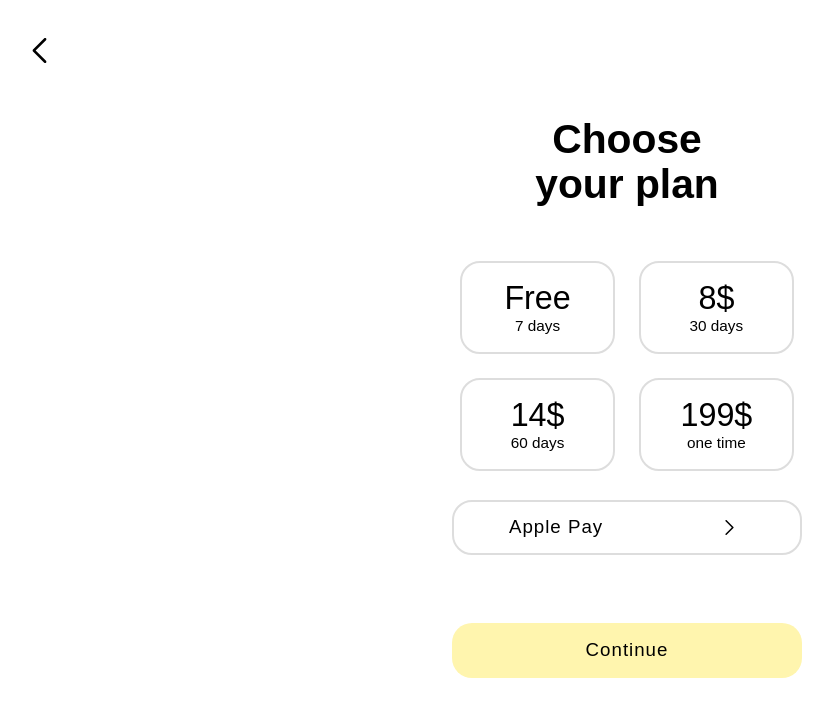
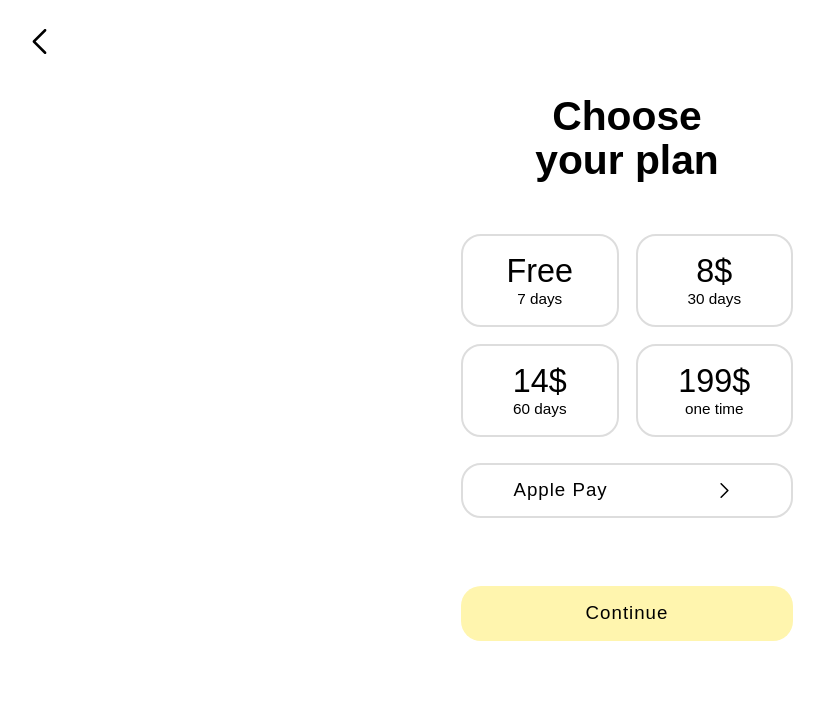
Before and after one commit to emkis/archievement-ui-case, a website built with Parcel: page src/index.html in a window 1280 px wide. Shown: the whole page, without its empty margins (13-846 px from the left). Built offline with nearby package versions, Linux system fonts and the light colour scheme; a web font is replaced by a local one.

Commit message:
tapa no visual
arrumei a estrutura do grid dos cards
refatorei o estilo de alguns elementos

```diff
--- a/src/css/_button.scss
+++ b/src/css/_button.scss
@@ -12,7 +12,7 @@ button {
   max-width: 350px;
   height: 55px;
   border-radius: $radius;
-  margin: 1rem 0.7rem 3rem 0.7rem;
+  margin: 1rem 0;
   transition: background 200ms ease-in-out;
   cursor: pointer;
 
--- a/src/css/_global.scss
+++ b/src/css/_global.scss
@@ -1,7 +1,11 @@
-html,
-body {
+html {
   height: 100%;
   font-size: 17px;
+}
+
+body {
+  text-rendering: optimizeLegibility;
+  -webkit-font-smoothing: antialiased;
 }
 
 h1,
@@ -22,16 +26,17 @@ img {
 }
 
 nav {
+  background: #fff;
   position: sticky;
   top: 0;
   left: 0;
   width: 100%;
-  height: 100px;
+  height: 4.5rem;
   padding: 0 1rem;
   display: flex;
   flex-direction: row;
   justify-content: left;
-  align-items: center;
+  align-items: flex-end;
 
   .icon {
     display: inline-block;
@@ -62,53 +67,85 @@ nav {
 }
 
 .content {
-  .card {
-    position: relative;
-    font-weight: normal;
-    text-align: center;
-    padding: 1rem 2rem;
-    margin: .7rem;
-    border: 2px solid $c_border;
-    width: 155px;
-    border-radius: $radius;
-    overflow: hidden;
-    max-width: 200px;
-    transition: background 200ms ease-in-out;
-
-    &:hover,
-    &:focus {
-      background: $co_border_light;
-    }
-
-    & .title {
-      font-size: 1.9rem;
-    }
-
-    & p {
-      font-size: .9rem;
-    }
-  }
+  margin-bottom: 2.5rem;
 }
 
 .container {
   width: 100%;
-  padding-right: 15px;
-  padding-left: 15px;
+  max-width: $space_container;
+  padding-right: $space;
+  padding-left: $space;
   margin-right: auto;
   margin-left: auto;
 
   .row {
     display: flex;
-    flex-wrap: nowrap;
+    flex-wrap: wrap;
   }
 
   .center {
     justify-content: center;
     align-items: center;
   }
+
+  .between {
+    justify-content: space-between;
+    align-items: center;
+  }
+}
+
+.apple_store {
+  border: 2px solid $c_border;
+  border-radius: $radius;
+  display: flex;
+  justify-content: space-around;
+  align-items: center;
+  margin-top: 1rem;
+  margin-bottom: 3rem;
+
+  img {
+    width: 15px;
+    height: auto;
+    margin: .5rem;
+  }
+}
+
+.cards {
+  display: flex;
+  flex-flow: row wrap;
+  justify-content: space-between;
+}
+
+.card-item {
+  width: calc(100% / 2 - .5rem);
+  padding: .5rem 0;
 }
 
 .card {
+  display: flex;
+  flex-direction: column;
+  position: relative;
+  font-weight: normal;
+  text-align: center;
+  padding: 1rem 2rem;
+  border: 2px solid $c_border;
+  border-radius: $radius;
+  overflow: hidden;
+  transition: background 200ms ease-in-out;
+
+  &:hover,
+  &:focus {
+    background: $co_border_light;
+  }
+
+  & .title {
+    font-size: 1.9rem;
+  }
+
+  & p {
+    font-size: .9rem;
+  }
+
   &::active {
     border: 2px solid $c_accent;
     background: none !important;
@@ -125,18 +162,3 @@ nav {
     transform: rotate(45deg);
   }
 }
-
-.apple_store {
-  border: 2px solid $c_border;
-  border-radius: $radius;
-  display: flex;
-  justify-content: space-around;
-  align-items: center;
-  margin: 1rem .7rem 3rem .7rem;
-
-  img {
-    width: 15px;
-    height: auto;
-    margin: .5rem;
-  }
-}
--- a/src/css/_vars.scss
+++ b/src/css/_vars.scss
@@ -7,3 +7,5 @@ $c_border: #ddd;
 $co_border_light: lighten($c_border, 5%);
 
 $radius: 20px;
+$space: 2rem;
+$space_container: 400px;
--- a/src/index.html
+++ b/src/index.html
@@ -27,27 +27,36 @@
   <div class="content">
     <div class="container">
 
-      <div class="row center">
+      <div class="cards">
+        <div class="card-item">
           <div class="card active">
             <p class="title">Free</p>
             <p>7 days</p>
           </div>
+        </div>
+
+        <div class="card-item">
           <div class="card">
             <p class="title">8$</p>
             <p>30 days</p>
           </div>
         </div>
 
-      <div class="row center">
+        <div class="card-item">
           <div class="card">
             <p class="title">14$</p>
             <p>60 days</p>
           </div>
+        </div>
+
+        <div class="card-item">
           <div class="card">
             <p class="title">199$</p>
             <p>one time</p>
           </div>
-      </div>
+
+        </div> <!-- cards  -->
+      </div> <!-- container  -->
 
       <div class="row center">
         <div class="btn apple_store">
```
Also changed, not shown: 1 other file. Lines whose indentation alone changed are shown as unchanged.
